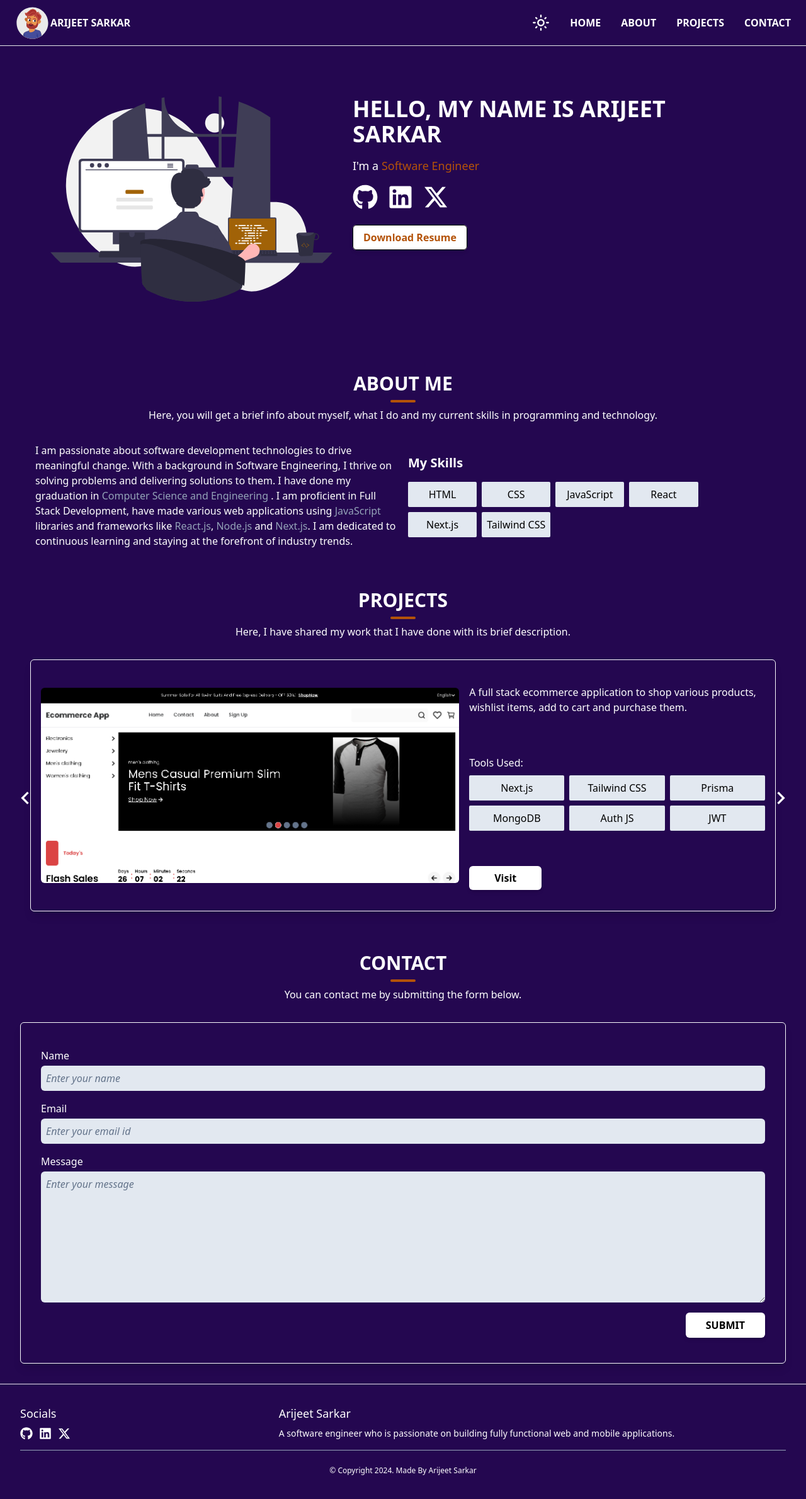
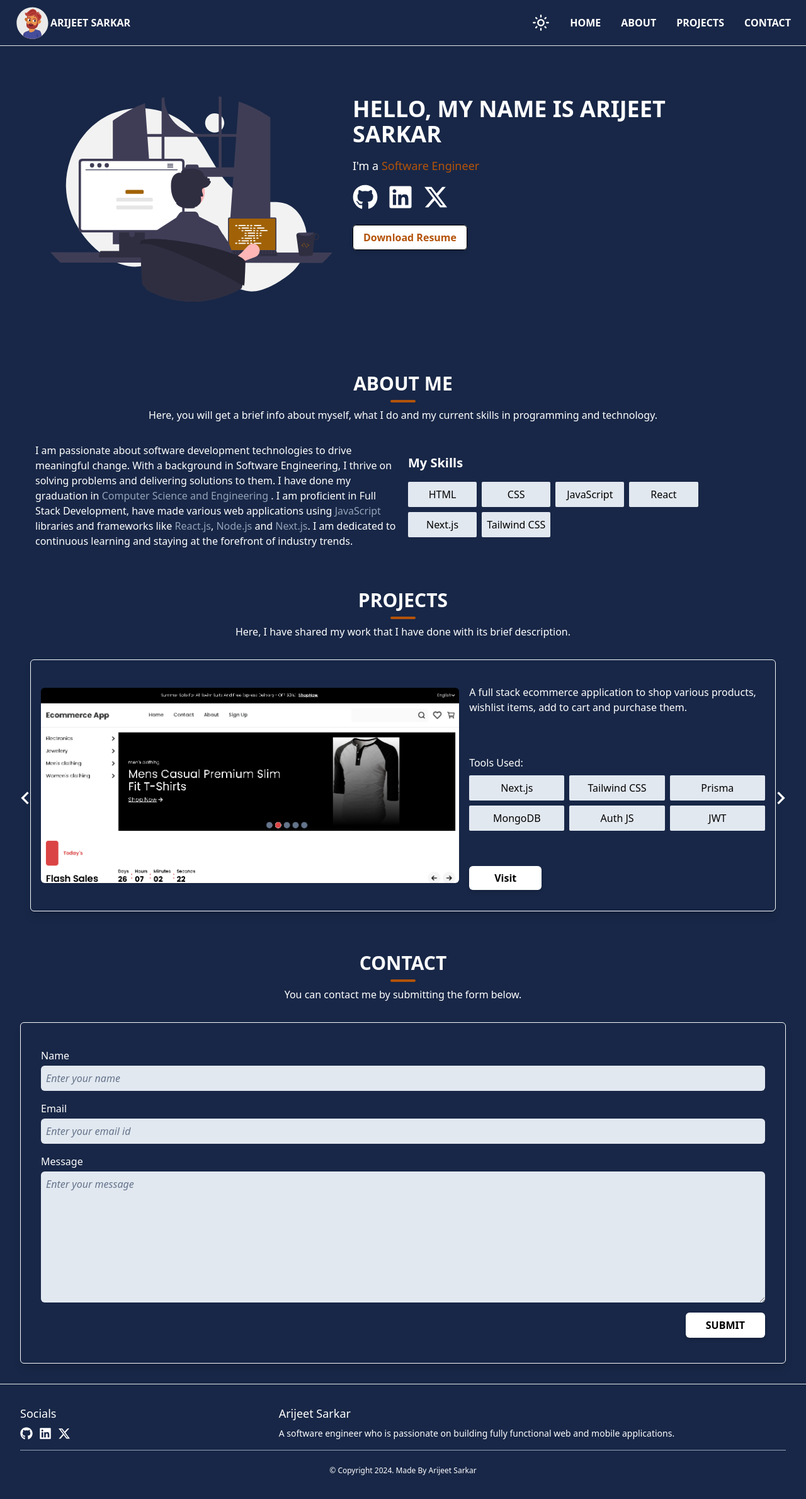
Before and after one commit to Arijeet10/my-website, a Next.js app: page / in a window 1280 px wide. Shown: the top 2380 px of the page at 63% size. Built offline with nearby package versions, Linux system fonts and the light colour scheme.

Commit message:
added different dark mode color

```diff
--- a/app/page.js
+++ b/app/page.js
@@ -16,13 +16,13 @@ const Home = () => {
       <div className={`${darkMode && "dark"} `}>
         <Navbar darkMode={darkMode} setDarkMode={setDarkMode} />
         <HeroSection />
-        <div id="about" className="p-4 dark:bg-[#240750] dark:text-white">
+        <div id="about" className="p-4 dark:bg-[#182747] dark:text-white">
           <About />
         </div>
-        <div id="projects" className="p-4 dark:bg-[#240750] dark:text-white">
+        <div id="projects" className="p-4 dark:bg-[#182747] dark:text-white">
           <Projects />
         </div>
-        <div id="contact" className="p-4 dark:bg-[#240750] dark:text-white">
+        <div id="contact" className="p-4 dark:bg-[#182747] dark:text-white">
           <Contact />
         </div>
         <Footer />
--- a/components/About.js
+++ b/components/About.js
@@ -1,7 +1,7 @@
 const About = () => {
   return (
     <>
-      <div className="p-4 sm:px-10 dark:bg-[#240750] dark:text-white flex flex-col gap-8">
+      <div className="p-4 sm:px-10 dark:bg-[#182747] dark:text-white flex flex-col gap-8">
         <div className="flex flex-col items-center gap-2 text-center">
           <div className="text-3xl font-semibold  uppercase">About me</div>
           <div className="border-t-4 rounded-full border-amber-700 w-10 " />
--- a/components/Contact.js
+++ b/components/Contact.js
@@ -32,7 +32,7 @@ const Contact = () => {
   return (
     <>
       <Toaster />
-      <div className="p-4 dark:bg-[#240750] dark:text-white flex flex-col gap-8">
+      <div className="p-4 dark:bg-[#182747] dark:text-white flex flex-col gap-8">
         <div className="flex flex-col items-center gap-2 text-center">
           <div className="text-3xl font-semibold  uppercase">Contact</div>
           <div className="border-t-4 rounded-full border-amber-700 w-10 " />
--- a/components/Footer.js
+++ b/components/Footer.js
@@ -6,7 +6,7 @@ import { FaXTwitter } from "react-icons/fa6";
 const Footer = () => {
   return (
     <>
-      <div className="  p-8 flex flex-col gap-4 bg-black dark:bg-[#240750] dark:border-t text-white">
+      <div className="  p-8 flex flex-col gap-4 bg-black dark:bg-[#182747] dark:border-t text-white">
         <div className=" grid gap-4 justify-between sm:grid-cols-3">
           <div className="sm:col-span-1 flex flex-col gap-2">
             <div className="text-lg font-medium">Socials</div>
--- a/components/Hero.js
+++ b/components/Hero.js
@@ -6,7 +6,7 @@ import { FaXTwitter } from "react-icons/fa6";
 const HeroSection = () => {
   return (
     <>
-      <div className={` p-8 sm:p-20 dark:bg-[#240750] dark:text-white grid sm:grid-cols-12 sm:justify-center gap-8 `}>
+      <div className={` p-8 sm:p-20 dark:bg-[#182747] dark:text-white grid sm:grid-cols-12 sm:justify-center gap-8 `}>
         <div className="sm:col-span-5">
           <img
             src="/hero_programmer.svg"
--- a/components/Navbar.js
+++ b/components/Navbar.js
@@ -14,7 +14,7 @@ const Navbar = ({darkMode,setDarkMode}) => {
 
   return (
     <>
-      <nav className={`sticky top-0 dark:bg-[#240750] dark:text-white dark:border-b  bg-white z-50 shadow-sm sm:px-6 sm:py-2 p-2 flex items-center justify-between sm:grid sm:grid-cols-12 font-semibold uppercase`}>
+      <nav className={`sticky top-0 dark:bg-[#182747] dark:text-white dark:border-b  bg-white z-50 shadow-sm sm:px-6 sm:py-2 p-2 flex items-center justify-between sm:grid sm:grid-cols-12 font-semibold uppercase`}>
         <div className="col-span- sm:col-span-4  flex items-center justify-start ">
           <img src="/profile.svg" alt="profile image" className="w-14 h-14" />
           <div className="">Arijeet Sarkar</div>
@@ -47,7 +47,7 @@ const Navbar = ({darkMode,setDarkMode}) => {
           </AnimatePresence>
         </div>
         {/* Desktop View */}
-        <div className={`hidden dark:bg-[#240750] dark:text-white sm:col-span-8 sm:flex sm:items-center sm:justify-end sm:gap-8`}>
+        <div className={`hidden dark:bg-[#182747] dark:text-white sm:col-span-8 sm:flex sm:items-center sm:justify-end sm:gap-8`}>
           {darkMode ? (
             <MdOutlineLightMode onClick={()=>setDarkMode(false)} className="w-7 h-7  hover:text-amber-700" />
           ) : (
@@ -71,7 +71,7 @@ const Navbar = ({darkMode,setDarkMode}) => {
       {/* Nav menus for Mobile View */}
       {!sidebar && (
         <div
-          className={` dark:bg-[#240750] dark:text-white sm:hidden sticky top-[72px] w-full z-50 bg-white flex flex-col items-end shadow-md font-semibold`}
+          className={` dark:bg-[#182747] dark:text-white sm:hidden sticky top-[72px] w-full z-50 bg-white flex flex-col items-end shadow-md font-semibold`}
         >
           <Link
             href="/"
--- a/components/Projects.js
+++ b/components/Projects.js
@@ -22,7 +22,7 @@ const Projects = () => {
 
   return (
     <>
-      <div className="p-4 dark:bg-[#240750] dark:text-white flex flex-col gap-8">
+      <div className="p-4 dark:bg-[#182747] dark:text-white flex flex-col gap-8">
         <div className="flex flex-col items-center gap-2 text-center">
           <div className="text-3xl font-semibold  uppercase">Projects</div>
           <div className="border-t-4 rounded-full border-amber-700 w-10 " />
```
